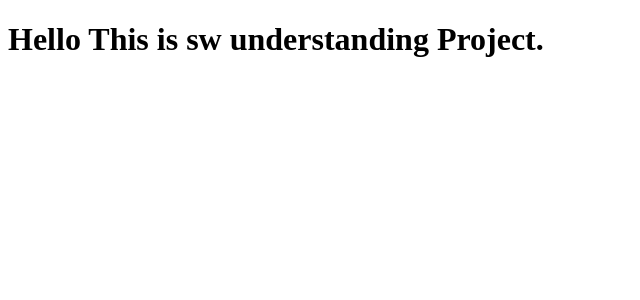
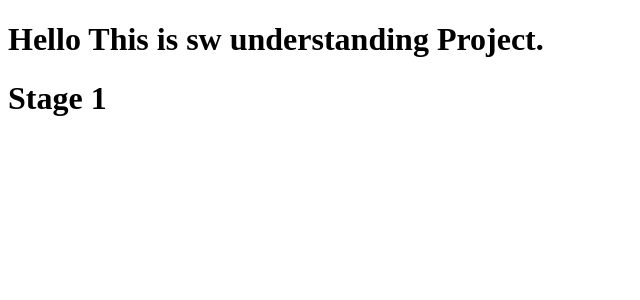
Before and after one commit to sunsewingmachine/test-pwa, a Next.js app: page / in a window 1280 px wide. Shown: the top 300 px of the page, without its empty margins (0-640 px from the left). Built offline with nearby package versions, Linux system fonts and the light colour scheme.

Commit message:
Stage 1b

```diff
--- a/public/sw.js
+++ b/public/sw.js
@@ -3,7 +3,7 @@
 self.addEventListener("install", () => {
 	console.log("SW: Installed");
 
-	alert("SW installed old 7209d!"); // for learning only, alerts in SW aren’t standard
+	// alert("SW installed old 7209d!"); // for learning only, alerts in SW aren’t standard
 });
 
 self.addEventListener("activate", () => {
--- a/src/app/page.tsx
+++ b/src/app/page.tsx
@@ -4,6 +4,7 @@ export default function Home() {
 	return (
 		<div className="font-sans grid grid-rows-[20px_1fr_20px] items-center justify-items-center min-h-screen p-8 pb-20 gap-16 sm:p-20">
 			<h1>Hello This is sw understanding Project.</h1>
+			<h1> Stage 1</h1>
 		</div>
 	);
 }
```
